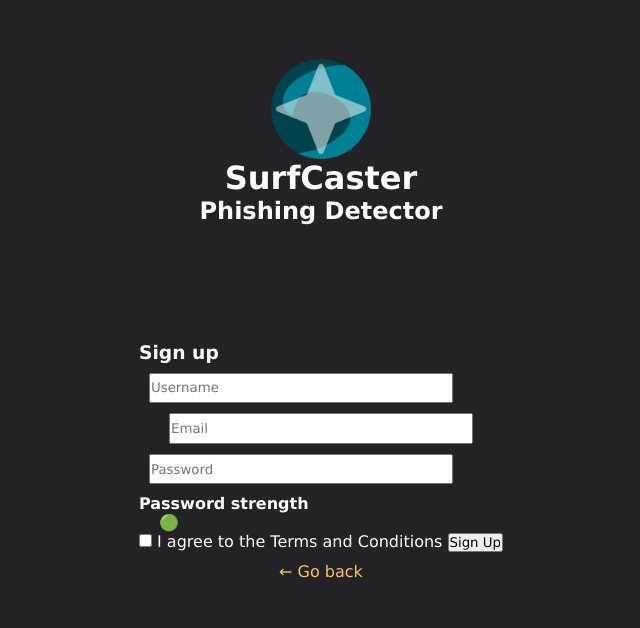
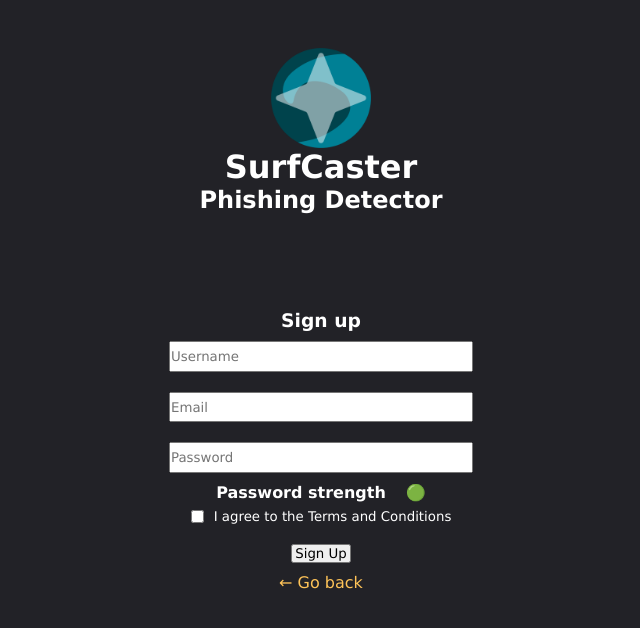
Before and after one commit to wrenstuff/SurfCaster, a Flask app: page /signup in a window 1280 px wide. Shown: the top 628 px of the page, without its empty margins (319-959 px from the left). Run offline with Flask 3, Linux system fonts and the light colour scheme; style sheets or scripts are compiled from the project's sources.

Commit message:
Fixes signup
design fixed

```diff
--- a/SurfCaster/static/styles/_auth.scss
+++ b/SurfCaster/static/styles/_auth.scss
@@ -41,7 +41,8 @@
     position: static;
 }
 
-.signup-wrapper{
+.signup-wrapper
+{
     width: 100vw;
     height: calc(100vh - 150px);
     display: grid;
@@ -49,6 +50,16 @@
     justify-content: center;
     color:color.$tertiary-text;
     text-decoration: none;
+    .PWstrength{
+        display: flex;
+        flex-direction: row;
+        align-items: center;
+        justify-content: center;
+        padding-bottom: 7px;
+    }
+    .signup-text{
+        text-align: center;
+    }
     .auth-logo-wrapper{
         display: flex;
         align-items: center;
@@ -64,14 +75,38 @@
     .strength-icon{
         margin-left: 20px;
     }
+
+    .input-fields{
+        display: flex;
+        flex-direction: column;
+        align-items: center;
+        justify-content: center;
+        input{
+            margin: 10px;
+            height: 20pt;
+            max-width: 300px;
+        }
     }
-.input-fields{
-    input{
-        margin: 10px;
-        height: 20pt;
-        width: 200px;
+    .toc{
+        display: flex;
+        flex-direction: row;
+        align-items: center;
+        justify-content: center;
+        font-size: 10pt;
+        .checkbox{
+            margin: 0 10px 0 0;
+        }
     }
-    display: grid;
+    .sub-btn{
+        display: flex;
+        flex-direction: column;
+        justify-content: center;
+        align-items: center;
+        button{
+            width:60px;
+        margin-top: 20px;
+        }
+    }
 }
 
 .recover-wrapper{
--- a/SurfCaster/templates/signup.html
+++ b/SurfCaster/templates/signup.html
@@ -1,5 +1,6 @@
 <!DOCTYPE html>
 <html lang="en">
+
 <head>
     <meta charset="UTF-8">
     <meta name="viewport" content="width=device-width, initial-scale=1.0">
@@ -7,27 +8,31 @@
     <title>Document</title>
 </head>
 </head>
-    <div class = "auth-header">
+<div class="auth-header">
 </div>
 <div class="signup-wrapper">
-    <div class ="auth-logo-wrapper">
-    <img class ="auth-logo" src="{{ url_for('static', filename='images/SurfCaster_Logo_256.png') }}">
+    <div class="auth-logo-wrapper">
+        <img class="auth-logo" src="{{ url_for('static', filename='images/SurfCaster_Logo_256.png') }}">
         <h1>SurfCaster</h1>
         <h2>Phishing Detector</h2>
     </div>
-    <div class= "login-container">
-        <h3>Sign up</h3>
-    <!--<form> action="/login" method="POST"-->
-    <div class ="input-fields">
+    <div class="signup-container">
+        <h3 class =signup-text>Sign up</h3>
         <form method="POST" action="/signup">
-        <input type ="text" id="username" name="username" placeholder="Username" required>
-        <input type ="text" id="email" name="email" placeholder="Email" required>
-        <input type ="text" id="password" name="password" placeholder="Password" required>
+            <div class="input-fields">
+                <input type="text" id="username" name="username" placeholder="Username" required>
+                <input type="text" id="email" name="email" placeholder="Email" required>
+                <input type="text" id="password" name="password" placeholder="Password" required>
             </div>
-        <h4>Password strength</h4> <h4 class="strength-icon">&#128994;</h4>
-        <div>
-            <input type="checkbox" id="terms" name="terms" required>
+            <div class= PWstrength>
+            <h4>Password strength</h4>
+            <h4 class="strength-icon">&#128994;</h4>
+            </div>
+            <div class ="toc">
+                <input class="checkbox" type="checkbox" id="terms" name="terms" required>
                 <label for="terms">I agree to the Terms and Conditions</label>
+            </div>
+            <div class =sub-btn>
                 <button type="submit">Sign Up</button>
             </div>
         </form>
```
Lines whose indentation alone changed are shown as unchanged.
